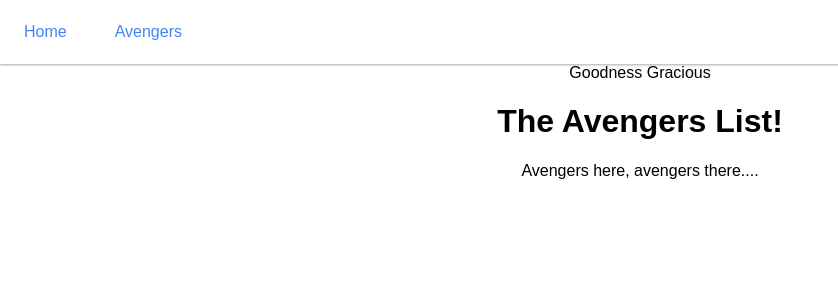
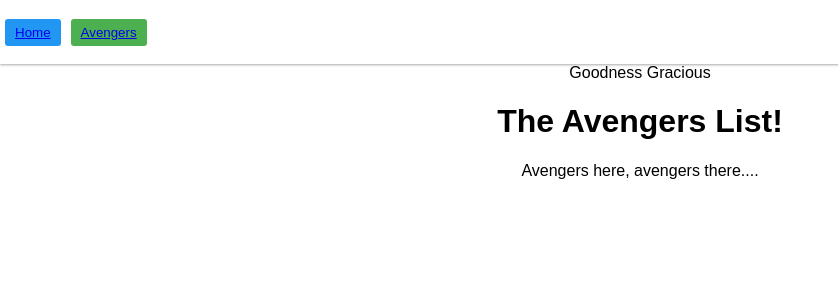
Before and after one commit to tomytank/SPA-client-side-routing, a React (Create React App) app: page /avengers in a window 1280 px wide. Shown: the top 300 px of the page, without its empty margins (0-838 px from the left). Built offline with nearby package versions, Linux system fonts and the light colour scheme.

Commit message:
Navigation styling
Added external library styling to navigation.

```diff
--- a/package.json
+++ b/package.json
@@ -8,7 +8,8 @@
     "react": "16.12.0",
     "react-dom": "16.12.0",
     "react-router-dom": "5.2.0",
-    "react-scripts": "3.0.1"
+    "react-scripts": "3.0.1",
+    "styled-components": "5.1.0"
   },
   "devDependencies": {
     "typescript": "3.8.3"
--- a/src/App.js
+++ b/src/App.js
@@ -1,6 +1,8 @@
 import React from "react";
 //import ReactDOM from "react-dom";
 import { BrowserRouter as Router, Link, Route, Switch } from "react-router-dom";
+import styled from "styled-components";
+import Button from "./components/Button";
 import "./styles.css";
 
 import Contact from "./components/Contact";
@@ -16,10 +18,14 @@ export default function App() {
       <div className="App">
         <ul className="navbar">
           <li>
-            <Link to="/">Home</Link>
+            <Button type="primary">
+              <Link to="/">Home</Link>
+            </Button>
           </li>
           <li>
-            <Link to="/avengers">Avengers</Link>
+            <Button type="success">
+              <Link to="/avengers">Avengers</Link>
+            </Button>
           </li>
         </ul>
         {/* <Router path="/contact" component={Contact} /> */}
--- /dev/null
+++ b/src/components/Button.js
@@ -0,0 +1,17 @@
+import React from "react";
+import styled from "styled-components";
+
+const Button = styled.button`
+  padding: 6px 10px;
+  margin: 5px;
+  border: none;
+  border-radius: 3px;
+  color: white;
+
+  ${props => (props.type === "primary" ? `background: #2196f3` : null)}
+  ${props => (props.type === "success" ? `background: #4caf50` : null)}
+  ${props => (props.type === "danger" ? `background: #f44336` : null)}
+  ${props => (props.type === "warning" ? `background: #fdd835` : null)}
+`;
+
+export default Button;
--- a/src/styles.css
+++ b/src/styles.css
@@ -25,6 +25,7 @@ body {
   display: flex;
   justify-content: flex-start;
   align-items: center;
+  text-decoration: none;
 }
 
 .navbar > li > a {
@@ -36,6 +37,7 @@ body {
 
 .navbar > li > a.activeNavButton {
   background-color: #4285f4;
+  text-decoration: none;
   color: white;
 }
 
```
